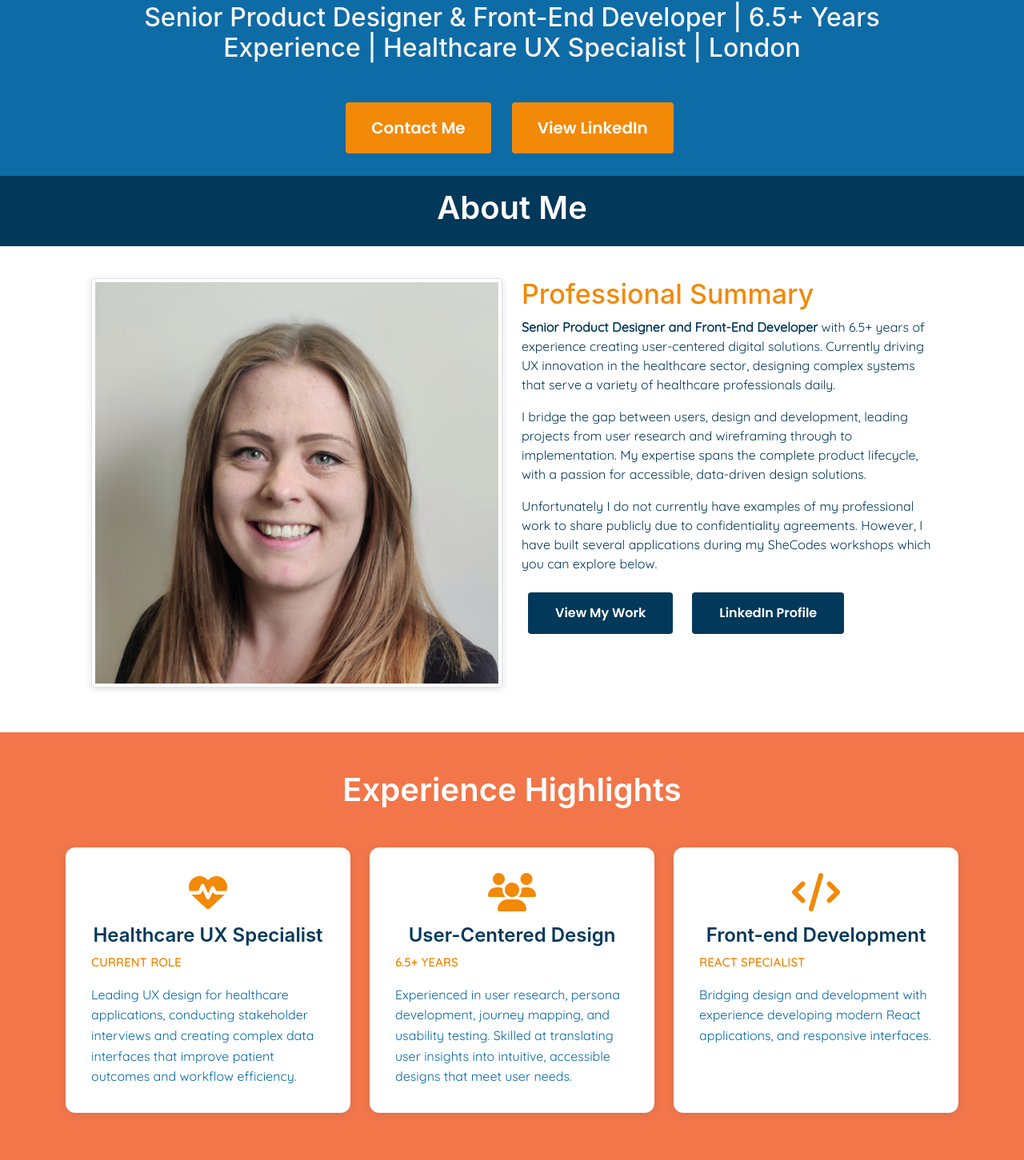
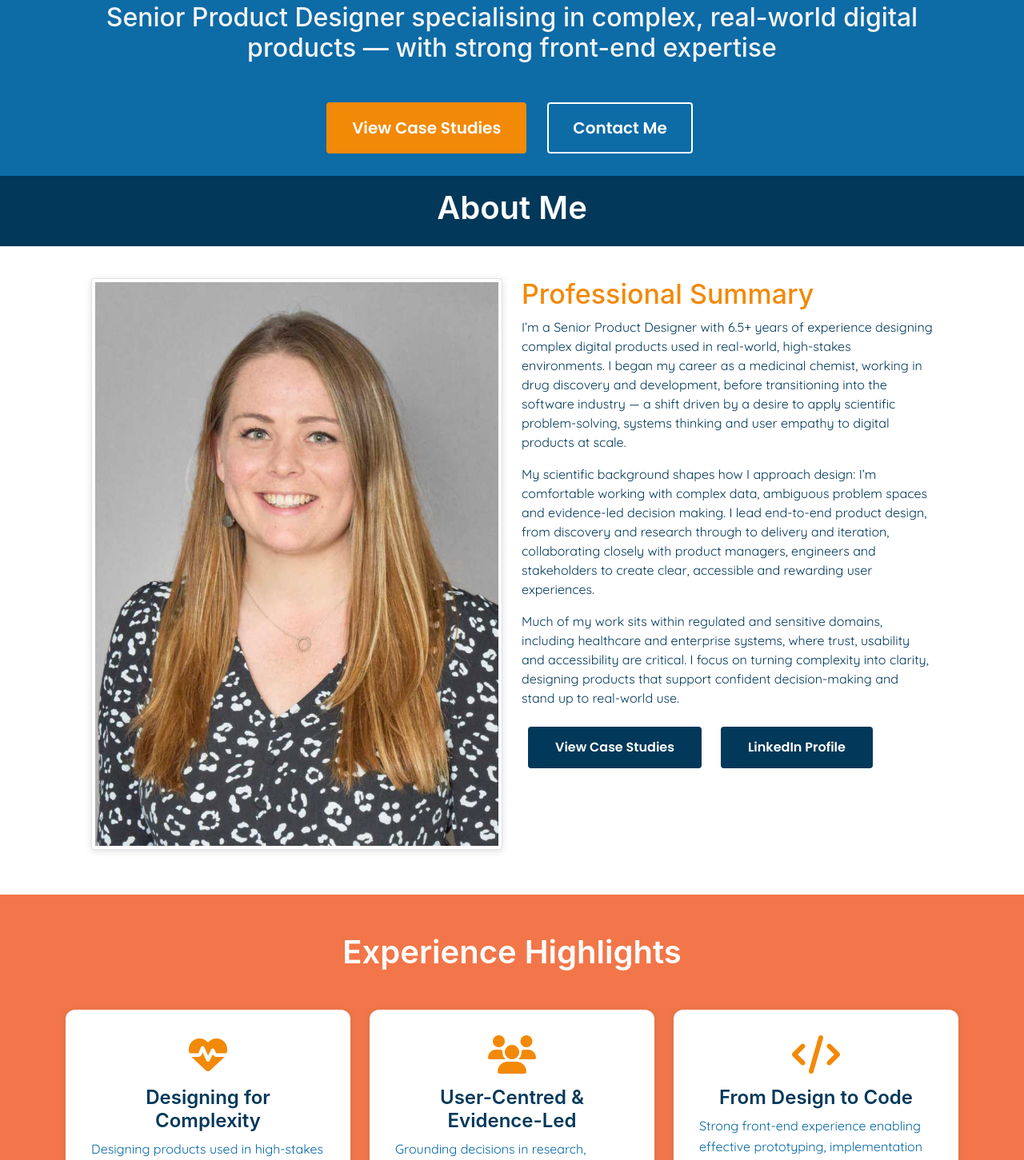
Before and after one commit to sarahgibsonnnn/My-portfolio, a React (Vite) app: page /about in a window 1280 px wide. Shown: the part 212-1663 px from the top of the page at 80% size. Built offline with nearby package versions, Linux system fonts and the light colour scheme.

Commit message:
Update about me

```diff
--- a/src/pages/About.tsx
+++ b/src/pages/About.tsx
@@ -54,18 +54,21 @@ const formatDateRange = (startYear: number, startMonth: number, endYear?: number
 
 const aboutHeroData = {
   title: "👋 Hi, I'm Sarah Gibson",
-  subtitle: `Senior Product Designer & Front-End Developer | ${calculateYearsOfExperience()} Years Experience | Healthcare UX Specialist | London`,
+  subtitle: "Senior Product Designer specialising in complex, real-world digital products — with strong front-end expertise",
   buttons: [
+    {
+      text: "View Case Studies",
+      link: "/product-design",
+      title: "See product design case studies",
+      type: "primary" as const
+    },
     {
       text: "Contact Me",
       link: "/contact",
-      title: "Contact Sarah"
+      title: "Contact Sarah",
+      type: "secondary" as const,
+      inverted: true
     },
-    {
-      text: "View LinkedIn",
-      link: "https://www.linkedin.com/in/sarah-gibson9/",
-      title: "View Sarah's LinkedIn Profile"
-    }
   ]
 };
 
@@ -95,25 +98,17 @@ export default function About() {
           <div className="col-md-6 example-desc">
             <h2>Professional Summary</h2>
             <p>
-              <strong>Senior Product Designer and Front-End Developer</strong> with {calculateYearsOfExperience()} years of experience
-              creating user-centered digital solutions.
-              Currently driving UX innovation in the healthcare sector, designing complex systems
-              that serve a variety of healthcare professionals daily.
+              I’m a Senior Product Designer with {calculateYearsOfExperience()} years of experience designing complex digital products used in real-world, high-stakes environments. I began my career as a medicinal chemist, working in drug discovery and development, before transitioning into the software industry — a shift driven by a desire to apply scientific problem-solving, systems thinking and user empathy to digital products at scale.
             </p>
             <p>
-              I bridge the gap between users, design and development, leading projects from user research
-              and wireframing through to implementation. My expertise spans the complete
-              product lifecycle, with a passion for accessible, data-driven design solutions.
+             My scientific background shapes how I approach design: I’m comfortable working with complex data, ambiguous problem spaces and evidence-led decision making. I lead end-to-end product design, from discovery and research through to delivery and iteration, collaborating closely with product managers, engineers and stakeholders to create clear, accessible and rewarding user experiences.
             </p>
-
             <p>
-              Unfortunately I do not currently have examples of my professional work to share publicly due to
-              confidentiality agreements. However, I have built several applications during my SheCodes workshops
-              which you can explore below.
+              Much of my work sits within regulated and sensitive domains, including healthcare and enterprise systems, where trust, usability and accessibility are critical. I focus on turning complexity into clarity, designing products that support confident decision-making and stand up to real-world use.
             </p>
             <div className="d-flex gap-2 flex-wrap">
-              <Link to="/work" title="View Sarah's work" className="btn">
-                View My Work
+              <Link to="/product-design" title="View Case Studies" className="btn">
+                View Case Studies
               </Link>
               <a
                 href="https://www.linkedin.com/in/sarah-gibson9/"
@@ -139,11 +134,10 @@ export default function About() {
                 <div className="experience-icon">
                   <i className="fas fa-heartbeat fa-3x"></i>
                 </div>
-                <h4>Healthcare UX Specialist</h4>
-                <p className="experience-role">Current Role</p>
+                <h4>Designing for Complexity</h4>
+
                 <p>
-                  Leading UX design for healthcare applications, conducting stakeholder interviews
-                  and creating complex data interfaces that improve patient outcomes and workflow efficiency.
+                 Designing products used in high-stakes and high-frequency environments, where clarity, trust and usability matter.
                 </p>
               </div>
             </div>
@@ -152,11 +146,10 @@ export default function About() {
                 <div className="experience-icon">
                   <i className="fas fa-users fa-3x"></i>
                 </div>
-                <h4>User-Centered Design</h4>
-                <p className="experience-role">{calculateYearsOfExperience()} Years</p>
+                <h4>User-Centred & Evidence-Led</h4>
+
                 <p>
-                  Experienced in user research, persona development, journey mapping, and usability testing.
-                  Skilled at translating user insights into intuitive, accessible designs that meet user needs.
+                 Grounding decisions in research, testing and real user behaviour rather than assumptions.
                 </p>
               </div>
             </div>
@@ -165,11 +158,9 @@ export default function About() {
                 <div className="experience-icon">
                   <i className="fas fa-code fa-3x"></i>
                 </div>
-                <h4>Front-end Development</h4>
-                <p className="experience-role">React Specialist</p>
+                <h4>From Design to Code</h4>
                 <p>
-                  Bridging design and development with experience developing modern React applications,
-                  and responsive interfaces.
+                  Strong front-end experience enabling effective prototyping, implementation awareness and close collaboration with engineers.
                 </p>
               </div>
             </div>
@@ -192,9 +183,7 @@ export default function About() {
                   <h4>Senior Product Designer</h4>
                   <p className="company">Synanetics</p>
                   <p>
-                    Leading UX design for healthcare applications serving various clinical professionals in the NHS. Experience in designing Share Care Records, patient management applications, and patient demographic matching engines.
-                    Conducting user research, designing complex interfaces, and
-                    improving patient outcomes through user-centered design.
+                    Leading end-to-end product design for healthcare platforms used daily by multidisciplinary clinical teams, focusing on clarity, accessibility and workflow efficiency.
                   </p>
                   <div className="achievement-tags">
                     <span className="achievement-tag">Product design</span>
@@ -233,6 +222,17 @@ export default function About() {
                   <p>October 2018 - Beginning of {calculateYearsOfExperience()} years in UX Design & Development</p>
                 </div>
               </div>
+
+              <div className="timeline-milestone early-career">
+                <div className="milestone-icon">
+                  <i className="fas fa-flask"></i>
+                </div>
+                <div className="milestone-content">
+                  <h5>Medicinal Chemist</h5>
+                  <p className="company">Domainex</p>
+                  <p>I began my career in medicinal chemistry, after achieving a First Class Masters degree in Chemistry. I worked on drug discovery and development within regulated laboratory environments. This role developed my analytical thinking, comfort with complex data, and evidence-led approach to problem-solving — skills that now underpin my work in product design and user research.</p>
+                </div>
+              </div>
             </div>
           </div>
         </div>
@@ -246,31 +246,50 @@ export default function About() {
             <div className="col-md-8">
               <div className="education-timeline">
                 <div className="timeline-item">
-                  <div className="timeline-icon">
-                    <i className="fas fa-graduation-cap"></i>
-                  </div>
+
                   <div className="timeline-content">
-                    <h4 className="text-white">Professional Development</h4>
-                    <p className="text-muted">SheCodes Certified</p>
+
                     <p className="text-light">
-                      Advanced certifications in front-end development, React, and responsive web design.
-                      Continuous learning in modern development practices and UX methodologies.
+                      I invest heavily in continuous learning, with professional certifications across UX, UI, accessibility and front-end development. My training supports a practice grounded in inclusive design, modern development workflows and evidence-led decision making.
                     </p>
+
+                    <div className="education-list">
+                      <div className="education-item">
+                        <h5>Education</h5>
+                        <div className="credential">
+                          <strong>First Class MChem in Chemistry, with Biological and Medicinal Chemistry</strong>
+                          <span className="institution">University of York</span>
+                          <span className="note">Including a year in industry at Pfizer</span>
+                        </div>
+                      </div>
+
+                      <div className="education-item">
+                        <h5>Professional Certifications</h5>
+                        <div className="credential">
+                          <strong>Professional Diploma in UX Design</strong>
+                          <span className="institution">UX Design Institute</span>
+                        </div>
+                        <div className="credential">
+                          <strong>Professional Certificate in UI Design</strong>
+                          <span className="institution">UX Design Institute</span>
+                        </div>
+                        <div className="credential">
+                          <strong>Google UX Design Certificate</strong>
+                          <span className="institution">Google</span>
+                        </div>
+                        <div className="credential">
+                          <strong>Professional Certificate in Designing for Accessibility</strong>
+                          <span className="institution">UX Design Institute</span>
+                        </div>
+                        <div className="credential">
+                          <strong>React Development, SheCodes Responsive, Front End Development, SheCodes Plus AI</strong>
+                          <span className="institution">SheCodes</span>
+                        </div>
+                      </div>
+                    </div>
                   </div>
                 </div>
-                <div className="timeline-item">
-                  <div className="timeline-icon">
-                    <i className="fas fa-certificate"></i>
-                  </div>
-                  <div className="timeline-content">
-                    <h4 className="text-white">UX Design Expertise</h4>
-                    <p className="text-muted">Industry Experience</p>
-                    <p className="text-light">
-                      {calculateYearsOfExperience()}+ years of hands-on experience in UX/UI design across healthcare, travel,
-                      and consumer applications with focus on accessibility and user-centered design.
-                    </p>
-                  </div>
-                </div>
+
               </div>
             </div>
           </div>
@@ -311,12 +330,10 @@ export default function About() {
               <div className="skill-list">
                 <SkillTag text="React" variant="secondary" size="medium" />
                 <SkillTag text="TypeScript" variant="secondary" size="medium" />
-                <SkillTag text="JavaScript (ES6+)" variant="secondary" size="medium" />
                 <SkillTag text="HTML5 & CSS3" variant="secondary" size="medium" />
+                 <SkillTag text="AI" variant="secondary" size="medium" />
                 <SkillTag text="SASS/SCSS" variant="secondary" size="medium" />
                 <SkillTag text="Responsive Design" variant="secondary" size="medium" />
-                <SkillTag text="API Integration" variant="secondary" size="medium" />
-                <SkillTag text="Git Version Control" variant="secondary" size="medium" />
               </div>
             </div>
           </div>
@@ -325,15 +342,13 @@ export default function About() {
             <div className="skill-category">
               <div className="skill-header">
                 <i className="fas fa-tools fa-3x"></i>
-                <h4>Tools & Specializations</h4>
+                <h4>Tools & Specialisations</h4>
               </div>
               <div className="skill-list">
                 <SkillTag text="Healthcare UX" variant="accent" size="medium" />
-                <SkillTag text="Enterprise Design Systems" variant="accent" size="medium" />
-                <SkillTag text="Data Visualization" variant="accent" size="medium" />
-                <SkillTag text="AI Integration" variant="accent" size="medium" />
-                <SkillTag text="Adobe Creative Suite" variant="accent" size="medium" />
+                <SkillTag text="Design Systems" variant="accent" size="medium" />
                 <SkillTag text="Figma" variant="accent" size="medium" />
+                <SkillTag text="GitHub" variant="accent" size="medium" />
                 <SkillTag text="Agile/Scrum" variant="accent" size="medium" />
                 <SkillTag text="Stakeholder Management" variant="accent" size="medium" />
               </div>
@@ -345,17 +360,16 @@ export default function About() {
       {/* Call to Action */}
       <div className="subsection">
         <div className="container text-center py-5">
-          <h3 className="text-white mb-4">Let's Work Together</h3>
+          <h3 className="text-white mb-4">Let's stay connected</h3>
           <p className="text-light mb-4 lead">
-            Ready to create exceptional user experiences? I'm available for UX consulting,
-            product design, and full-stack development projects.
+            I enjoy connecting with people working on thoughtful digital products and exchanging perspectives on design, problem-solving and technology.
           </p>
           <div className="d-flex justify-content-center gap-3 flex-wrap">
             <Link to="/contact" className="btn btn-light">
-              Get In Touch
+              Contact me
             </Link>
-            <Link to="/work" className="btn btn-outline-light">
-              View Portfolio
+            <Link to="/product-design" className="btn btn-outline-light">
+              View Case Studies
             </Link>
           </div>
         </div>
--- a/src/pages/ProductDesign.tsx
+++ b/src/pages/ProductDesign.tsx
@@ -9,6 +9,11 @@ const productDesignHeroData = {
       text: "Contact Me",
       link: "/contact",
       title: "Contact Sarah"
+    },
+     {
+      text: "View LinkedIn",
+      link: "https://www.linkedin.com/in/sarah-gibson9/",
+      title: "View Sarah's LinkedIn Profile"
     }
   ]
 };
@@ -58,7 +63,7 @@ export default function ProductDesign() {
       />
 
       <div className="section">
-        <h3 className="text-center p-3">Product Design Case Studies</h3>
+        <h3 className="text-center p-3">Case Studies</h3>
         <div className="work-intro">
           <p className="text-center text-light">
             A selection of case studies demonstrating how I lead end-to-end product design in complex, real-world environments — balancing user needs, accessibility, delivery constraints and long-term product value.
--- a/src/pages/Work.tsx
+++ b/src/pages/Work.tsx
@@ -9,6 +9,11 @@ const workHeroData = {
       text: "Contact Me",
       link: "/contact",
       title: "Contact Sarah"
+    },
+     {
+      text: "View LinkedIn",
+      link: "https://www.linkedin.com/in/sarah-gibson9/",
+      title: "View Sarah's LinkedIn Profile"
     }
   ]
 };
```
Also changed, not shown: src/portfolio.scss (+62 -3 lines), public/images/me.jpg, public/images/me.png (deleted).
